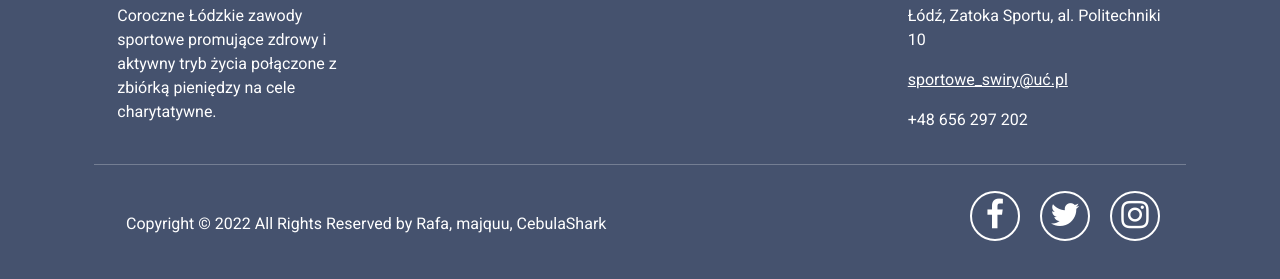
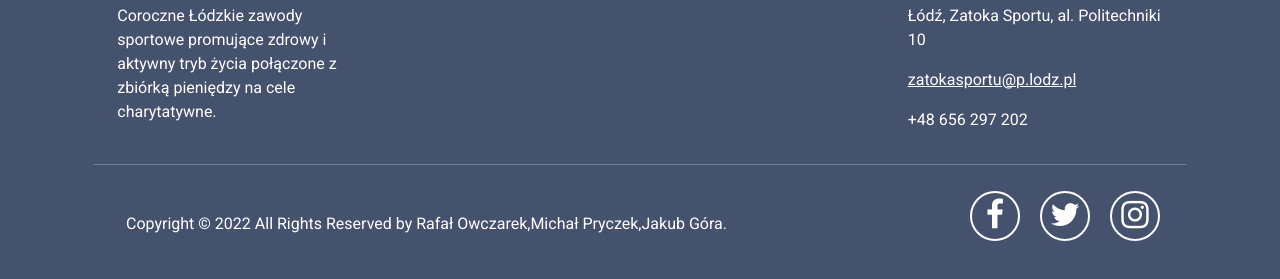
Before and after one commit to Rafal5671/Projekt, an Angular app: page / in a window 1280 px wide. Shown: the part 2019-2298 px from the top of the page. Built offline with nearby package versions, Linux system fonts and the light colour scheme.

Commit message:
big changes

```diff
--- a/src/app/app.component.html
+++ b/src/app/app.component.html
@@ -35,7 +35,7 @@
           <div class="col-md-4 col-lg-3 col-xl-3 mx-auto mt-3">
             <h6 class="text-uppercase mb-4 font-weight-bold">Kontakt</h6>
             <p>Łódź, Zatoka Sportu, al. Politechniki 10</p>
-            <p><a class="mail" href="mailto:sportowe_swiry@uć.pl">sportowe_swiry@uć.pl</a></p>
+            <p><a class="mail" href="mailto:zatokasportu@p.lodz.pl">zatokasportu@p.lodz.pl</a></p>
             <p>+48 656 297 202</p>
           </div>
         </div>
@@ -45,7 +45,7 @@
         <div class="row d-flex align-items-center">
           <div class="col-md-7 col-lg-8 text-center text-md-start">
             <div class="p-3">
-                Copyright &copy; 2022 All Rights Reserved by  Rafa, majquu, CebulaShark
+                Copyright &copy; 2022 All Rights Reserved by  Rafał Owczarek,Michał Pryczek,Jakub Góra.
             </div>
           </div>
           <div class="col-md-5 col-lg-4 ml-lg-0 text-center text-md-end">
```
